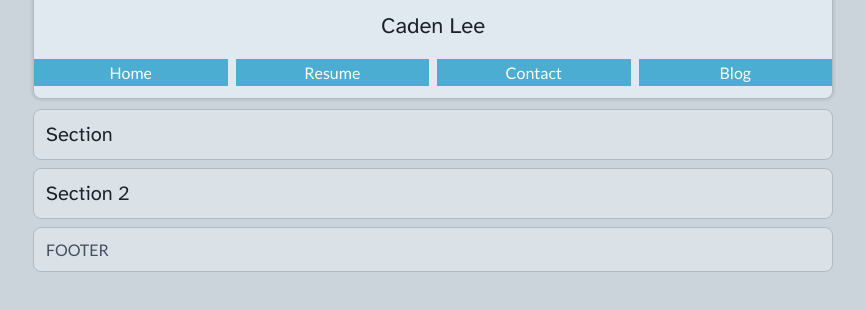
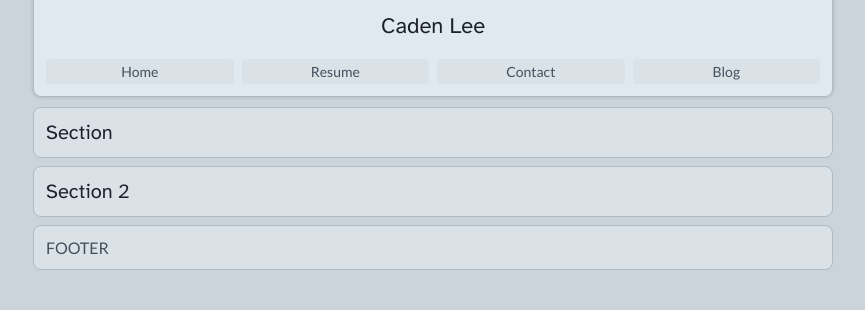
Before and after one commit to CadenLee2/personal-website, a React (Vite) app in the folder frontend/: page / in a window 1280 px wide. Shown: the top 310 px of the page, without its empty margins (207-1072 px from the left). Built offline with nearby package versions, Linux system fonts and the light colour scheme.

Commit message:
feat: buttons

```diff
--- a/frontend/src/components/Button.css
+++ b/frontend/src/components/Button.css
@@ -1,4 +1,18 @@
-button {
+.button {
+  min-width: 100px;
+  width: 100%;
+  background-color: var(--sectionbg);
+  color: var(--text);
+  text-decoration: none;
+  padding: 4px 0px;
+  border-radius: 4px;
+  font-size: 14px;
+  transition: background-color 0.05s;
+
+  &:hover {
+    background-color: var(--sectionbgmid);
+    cursor: pointer;
+  }
 }
 
 a.button {
--- a/frontend/src/components/Button.tsx
+++ b/frontend/src/components/Button.tsx
@@ -1,9 +1,10 @@
 import './Button.css';
+import type { ReactNode } from 'react';
 
 export function Button(props: { children: ReactNode }) {
   return (
     <button className="button">
-      {children}
+      {props.children}
     </button>
   );
 }
@@ -11,7 +12,7 @@ export function Button(props: { children: ReactNode }) {
 export function LinkButton(props: { children: ReactNode, href: string }) {
   return (
     <a className="button">
-      {children}
+      {props.children}
     </a>
   );
 }
--- a/frontend/src/components/PageFrame.css
+++ b/frontend/src/components/PageFrame.css
@@ -9,14 +9,14 @@
   flex-direction: column;
   gap: 8px;
   max-width: 800px;
-  width: 90%;
+  width: 95%;
   min-width: 400px;
 }
 
 .top-bar {
   width: 100%;
   background-color: var(--whitesectionbg);
-  padding: 12px 0px;
+  padding: 12px;
   border-bottom-left-radius: 8px;
   border-bottom-right-radius: 8px;
   border: solid 1px var(--sectionborder);
@@ -34,13 +34,4 @@
   display: flex;
   width: 100%;
   gap: 8px;
-
-  a {
-    min-width: 100px;
-    width: 100%;
-    background-color: var(--blue1);
-    color: white;
-    text-decoration: none;
-    padding: 4px 0px;
-  }
 }
--- a/frontend/src/components/PageFrame.tsx
+++ b/frontend/src/components/PageFrame.tsx
@@ -1,24 +1,25 @@
 import '../App.css';
 import './PageFrame.css';
 import type { ReactNode } from 'react';
+import { LinkButton } from '../components/Button';
 
 function TopBar() {
   return (
     <div className="top-bar">
       <h1>Caden Lee</h1>
       <div className="top-buttons">
-        <a href="/">
+        <LinkButton href="/">
           Home
-        </a>
-        <a href="/projects">
+        </LinkButton>
+        <LinkButton href="/projects">
           Resume
-        </a>
-        <a href="/contact">
+        </LinkButton>
+        <LinkButton href="/contact">
           Contact
-        </a>
-        <a href="/blog">
+        </LinkButton>
+        <LinkButton href="/blog">
           Blog
-        </a>
+        </LinkButton>
       </div>
     </div>
   );
```
